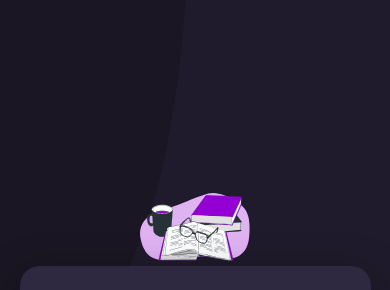
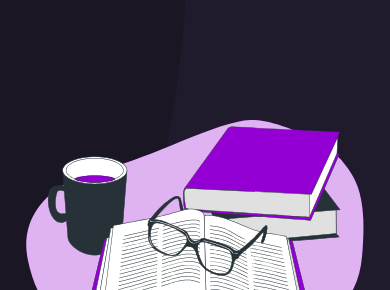
Before and after one commit to isaquebraga/dark-page-login, a plain HTML site: page index.html in a window 390 px wide. Shown: the part 41-331 px from the top of the page. Drawn offline with Linux system fonts and the light colour scheme; a web font is replaced by a local one.

Commit message:
Add files via upload

```diff
--- a/styles/index.css
+++ b/styles/index.css
@@ -323,7 +323,7 @@ body * {
     }
 
     .left-login-image {
-        width: 29vw;
+        width: 90vw;
     }
 
 }
```
